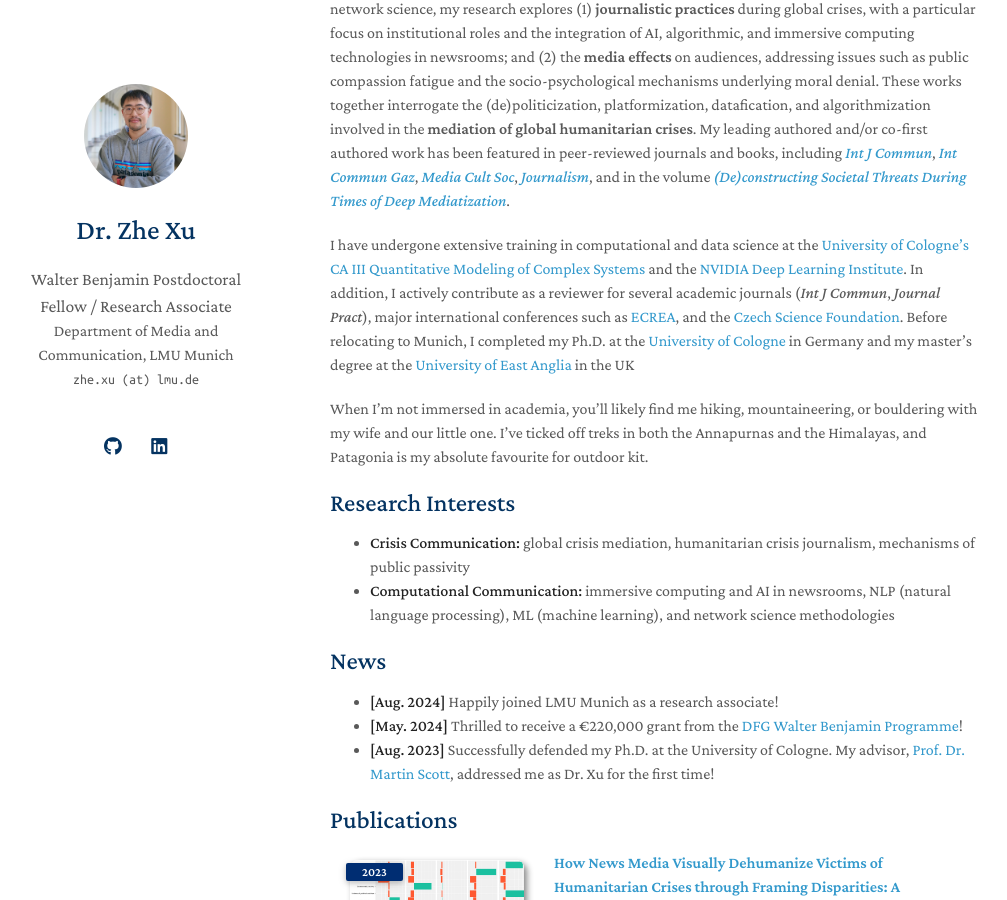
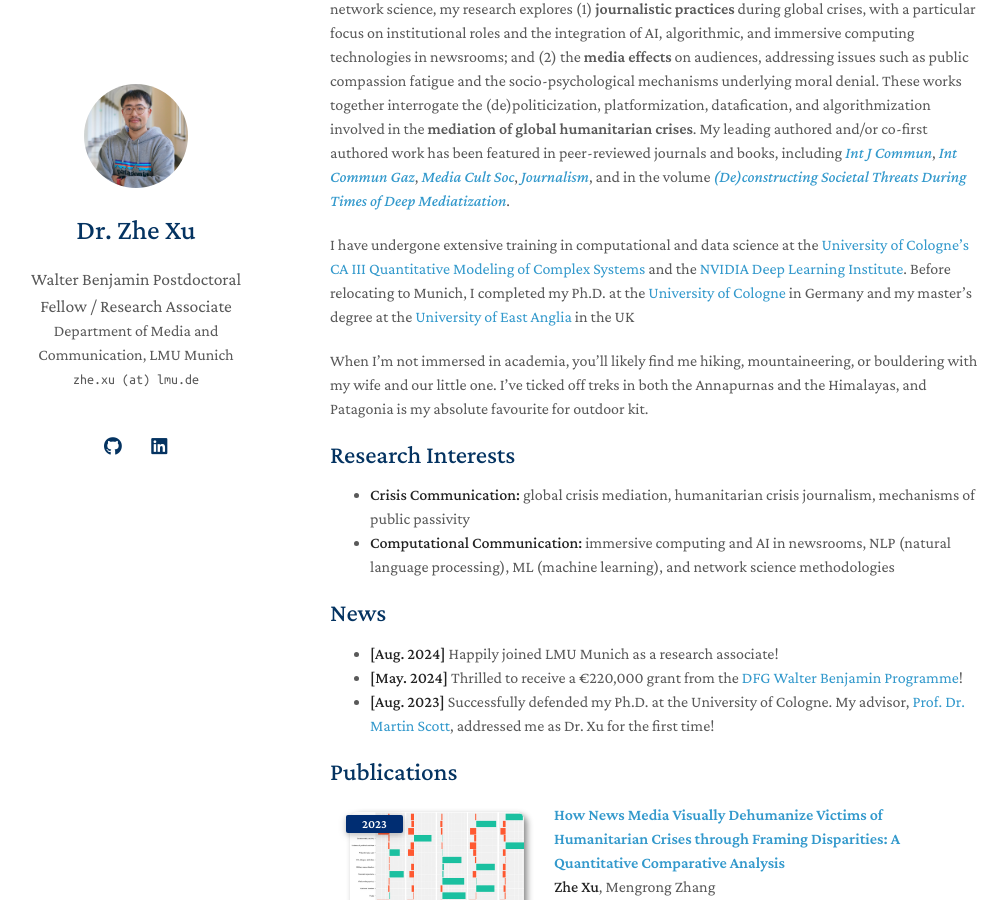
Before and after one commit to zhexuphd/home, a Jekyll site: the page built from index.md, in a window 1280 px wide and 900 px high, scrolled down 392 px. Shown: the whole window, without its empty margins (140-1147 px from the left). Built offline with Jekyll 4.4.1, drawn with Linux system fonts in a browser that asks for light colours; a style sheet for code colours, icons or effects is not loaded; our own code applies the rules of GitHub Pages for plain Markdown files.

Commit message:
Update index.md

```diff
--- a/index.md
+++ b/index.md
@@ -10,7 +10,7 @@
 
 My research interests lie at the intersection of <b>crisis communication</b> and <b>computational communication</b>. Using methodologies from social science, computational science (NLP/ML), and network science, my research explores (1) <b>journalistic practices</b> during global crises, with a particular focus on institutional roles and the integration of AI, algorithmic, and immersive computing technologies in newsrooms; and (2) the <b>media effects</b> on audiences, addressing issues such as public compassion fatigue and the socio-psychological mechanisms underlying moral denial. These works together interrogate the (de)politicization, platformization, datafication, and algorithmization involved in the <b>mediation of global humanitarian crises</b>. My leading authored and/or co-first authored work has been featured in peer-reviewed journals and books, including [<i>Int J Commun</i>](https://ijoc.org/index.php/ijoc/article/view/19850), [<i>Int Commun Gaz</i>](https://doi.org/10.1177/17480485231216583), [<i>Media Cult Soc</i>](https://journals.sagepub.com/doi/abs/10.1177/01634437231155339), [<i>Journalism</i>](https://journals.sagepub.com/doi/abs/10.1177/14648849231206924), and in the volume [<i>(De)constructing Societal Threats During Times of Deep Mediatization</i>](https://www.routledge.com/Deconstructing-Societal-Threats-During-Times-of-Deep-Mediatization/Reilly-Salojarvi/p/book/9781032566825?srsltid=AfmBOopxXUTQTbEmhs3a9IGUdfOHPwEkUVSkvYxx-3UR4WaoGStidOEb).
 
-I have undergone extensive training in computational and data science at the [University of Cologne's CA III Quantitative Modeling of Complex Systems](http://ml-school.uni-koeln.de/) and the [NVIDIA Deep Learning Institute](https://learn.nvidia.com/courses/course-detail?course_id=course-v1:DLI+C-FX-06+V2). In addition, I actively contribute as a reviewer for several academic journals (<i>Int J Commun</i>, <i>Journal Pract</i>), major international conferences such as [ECREA](https://ecrea.eu/), and the [Czech Science Foundation](https://gacr.cz/en/). Before relocating to Munich, I completed my Ph.D. at the [University of Cologne](https://portal.uni-koeln.de/es/uoc-home) in Germany and my master’s degree at the [University of East Anglia](https://www.uea.ac.uk/) in the UK
+I have undergone extensive training in computational and data science at the [University of Cologne's CA III Quantitative Modeling of Complex Systems](http://ml-school.uni-koeln.de/) and the [NVIDIA Deep Learning Institute](https://learn.nvidia.com/courses/course-detail?course_id=course-v1:DLI+C-FX-06+V2). Before relocating to Munich, I completed my Ph.D. at the [University of Cologne](https://portal.uni-koeln.de/es/uoc-home) in Germany and my master’s degree at the [University of East Anglia](https://www.uea.ac.uk/) in the UK
 
 When I’m not immersed in academia, you’ll likely find me hiking, mountaineering, or bouldering with my wife and our little one. I’ve ticked off treks in both the Annapurnas and the Himalayas, and Patagonia is my absolute favourite for outdoor kit.
 
```
